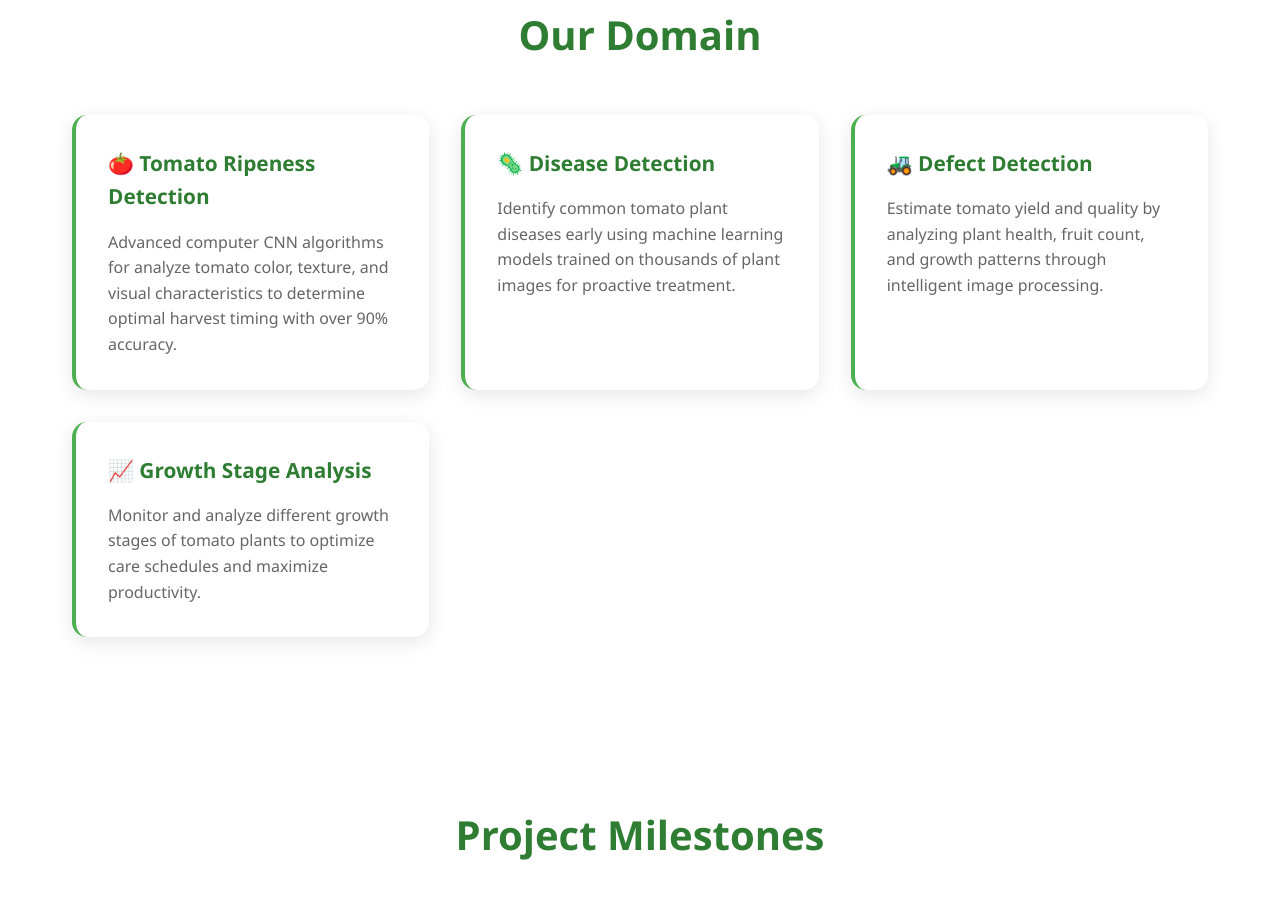
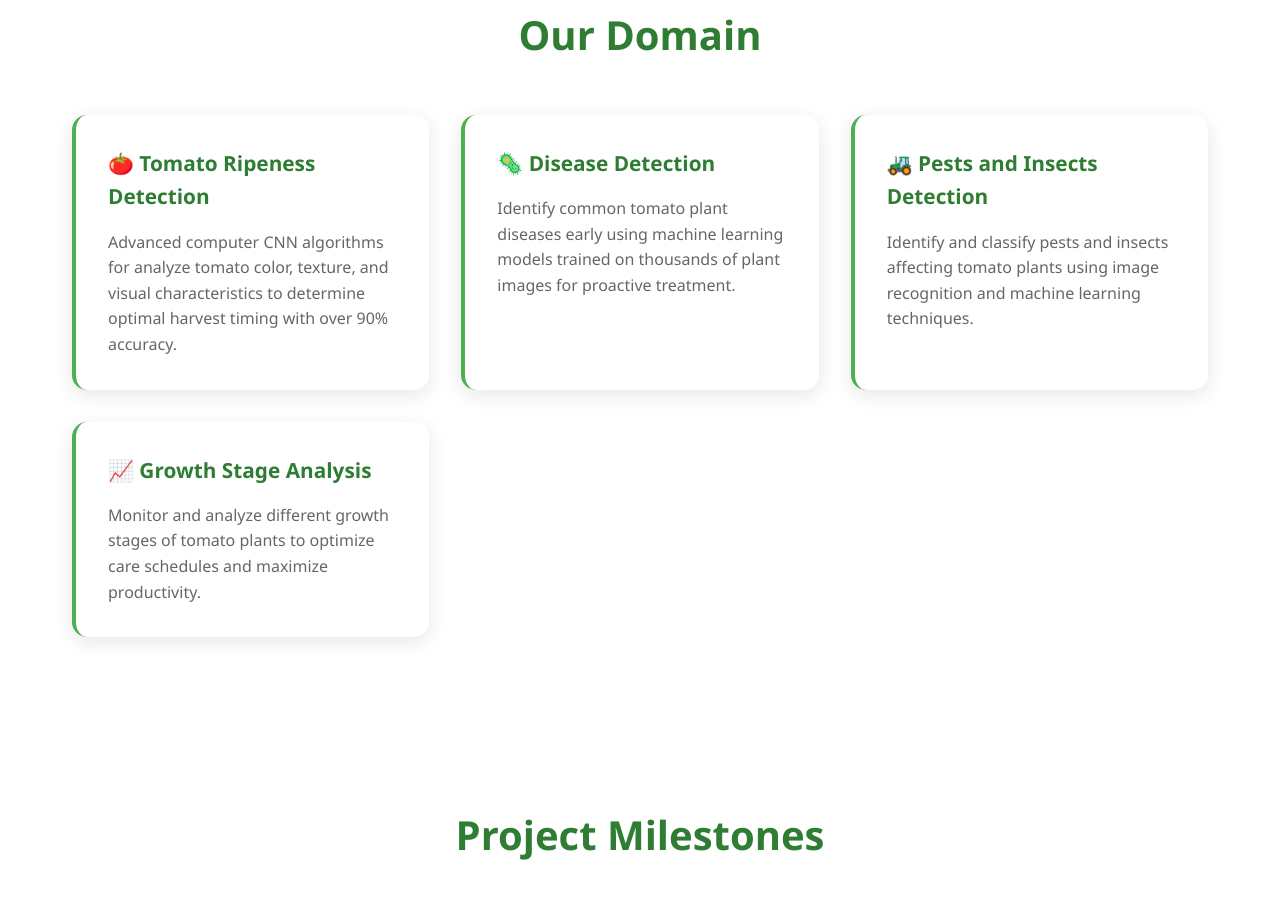
Before and after one commit to RAVITH-KROSHAL/Smart-Tomato-Analysis, a plain HTML site: page index.html in a window 1280 px wide. Shown: the part 897-1794 px from the top of the page. Drawn offline with Linux system fonts and the light colour scheme.

Commit message:
Update website content

```diff
--- a/index.html
+++ b/index.html
@@ -58,8 +58,8 @@
                 <p>Identify common tomato plant diseases early using machine learning models trained on thousands of plant images for proactive treatment.</p>
             </div>
             <div class="feature-card">
-                <h3>🚜 Defect Detection</h3>
-                <p>Estimate tomato yield and quality by analyzing plant health, fruit count, and growth patterns through intelligent image processing.</p>
+                <h3>🚜 Pests and Insects Detection</h3>
+                <p>Identify and classify pests and insects affecting tomato plants using image recognition and machine learning techniques.</p>
             </div>
             <div class="feature-card">
                 <h3>📈 Growth Stage Analysis</h3>
```
